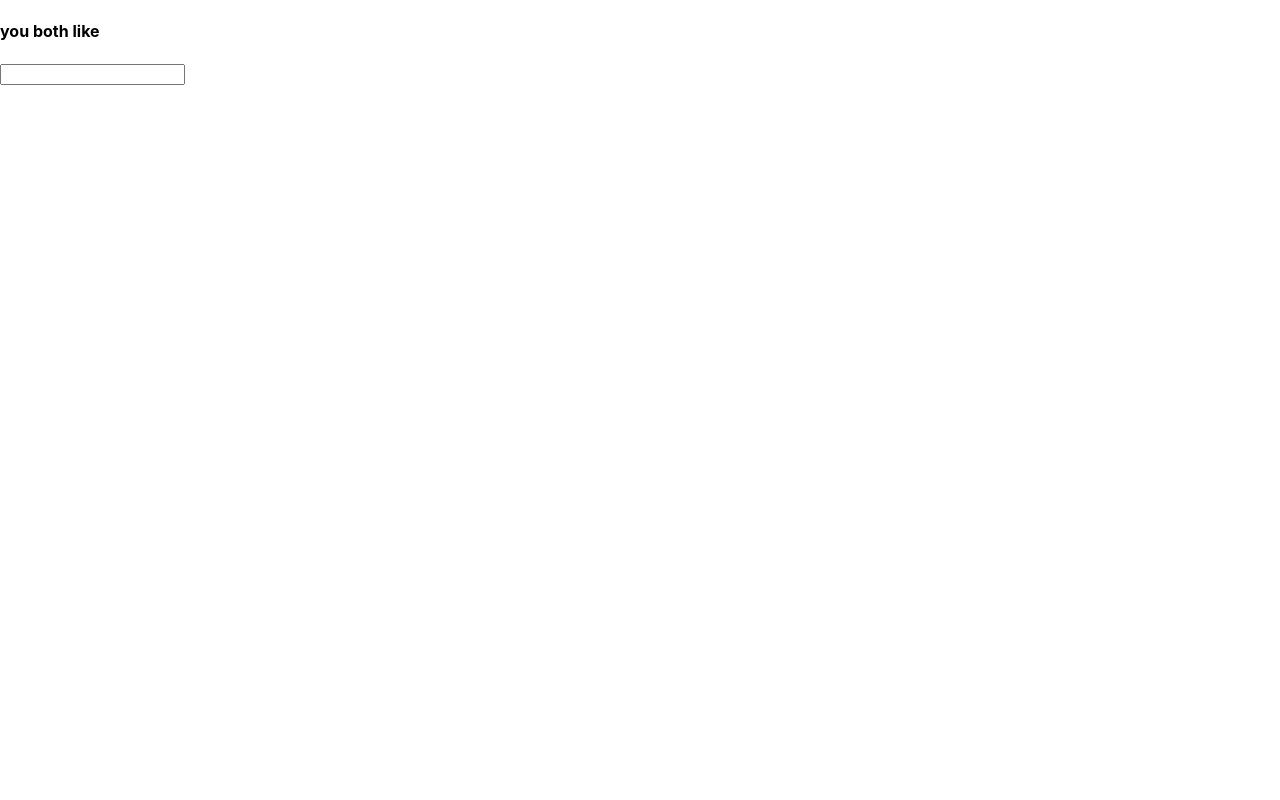
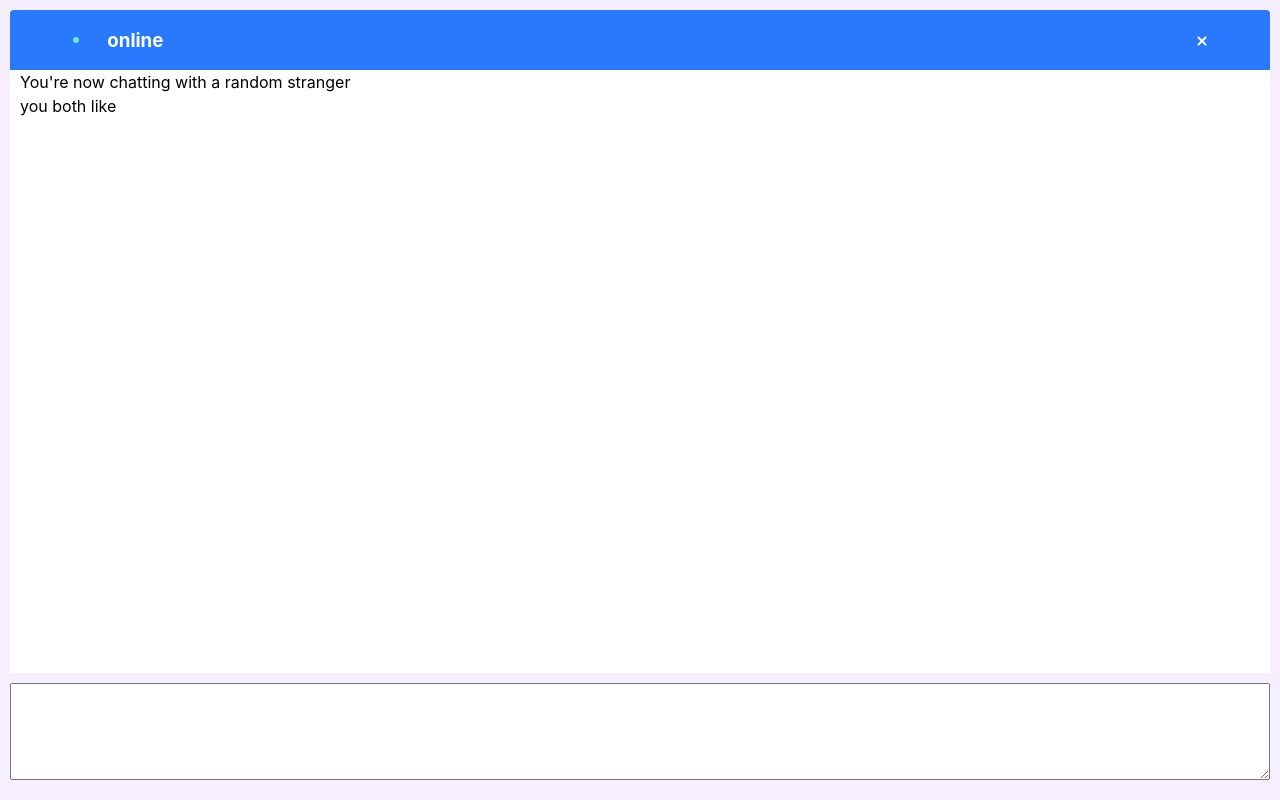
Before and after one commit to chaehyun100070579/videochatApp, a React (Create React App) app in the folder client/: page /TextChatRoom in a window 1280 px wide. Built offline with nearby package versions, Linux system fonts and the light colour scheme; no server answers.

Commit message:
implement infobar componenet and beautify pages

```diff
--- /dev/null
+++ b/client/src/components/views/InfoBar/InfoBar.css
@@ -0,0 +1,29 @@
+
+.infoBar {
+    display: flex;
+    align-items: center;
+    justify-content: space-between;
+    background: #2979FF;
+    border-radius: 4px 4px 0 0;
+    height: 60px;
+    width: 100%;
+  }
+
+  .leftInnerContainer {
+    flex: 0.5;
+    display: flex;
+    align-items: center;
+    margin-left: 5%;
+    color: white;
+  }
+
+  .rightInnerContainer {
+    display: flex;
+    flex: 0.5;
+    justify-content: flex-end;
+    margin-right: 5%;
+  }
+
+  .onlineIcon {
+    margin-right: 5%;
+  }
--- /dev/null
+++ b/client/src/components/views/InfoBar/InfoBar.js
@@ -0,0 +1,20 @@
+import React from 'react';
+
+import onlineIcon from '../../../icons/onlineIcon.png';
+import closeIcon from '../../../icons/closeIcon.png';
+
+import './InfoBar.css';
+
+const InfoBar = () => (
+  <div className="infoBar">
+    <div className="leftInnerContainer">
+      <img className="onlineIcon" src={onlineIcon} alt="online icon" />
+      <h3>online</h3>
+    </div>
+    <div className="rightInnerContainer">
+      <a href="/"><img src={closeIcon} alt="close icon" /></a>
+    </div>
+  </div>
+);
+
+export default InfoBar;
--- a/client/src/components/views/LandingPage/LandingPage.css
+++ b/client/src/components/views/LandingPage/LandingPage.css
@@ -1,8 +1,17 @@
 .LandingPageTitle {
-    margin: 10px;
+    margin: 0px;
     text-align: center;
 }
 
 #chatOptionBox, #chatboxTag {
     text-align: center;
+    width: auto;
 }
+
+.landingPageOuterContainer{
+    min-width: 650px;
+    background-color: #F5EFFF;
+    justify-content: center;
+    align-items: center;
+    height: 100vh;
+}
--- a/client/src/components/views/LandingPage/LandingPage.js
+++ b/client/src/components/views/LandingPage/LandingPage.js
@@ -62,7 +62,7 @@ function LandingPage(props) {
     };
 
     return (
-        <div>
+        <div className="landingPageOuterContainer">
             <h1 className='LandingPageTitle'>Live Chat</h1>
             <div id='chatboxTag'>
                 {chipArr.map(data => {
--- a/client/src/components/views/TextChatRoom/TextChatRoom.css
+++ b/client/src/components/views/TextChatRoom/TextChatRoom.css
@@ -0,0 +1,40 @@
+.outerContainer {
+    display: flex;
+    justify-content: center;
+    align-items: center;
+    height: 100vh;
+    background-color: #F5EFFF;
+  }
+
+  .container {
+    display: flex;
+    flex-direction: column;
+    justify-content: flex-start;
+    background: #FFFFFF;
+    border-radius: 8px;
+    height: calc(100% - 20px);
+    width: calc(100% - 20px);
+  }
+
+  .logWrapper{
+    height: 85%;
+    display: flex;
+    flex-direction: column;
+    justify-content: flex-start;
+
+  }
+
+  .logWrapper > span {
+    padding:2px 10px 2px 10px;
+  }
+
+  .messageWrapper{
+    height: 15%;
+    background-color: #F5EFFF;
+  }
+
+  .messageTextArea{
+    height: calc(100% - 26px);
+    margin: 10px 10px 10px 0px;
+    width: calc(100% - 6px);
+  }
--- a/client/src/components/views/TextChatRoom/TextChatRoom.js
+++ b/client/src/components/views/TextChatRoom/TextChatRoom.js
@@ -1,6 +1,8 @@
 import React, { useState, useEffect } from 'react';
 import queryString from 'query-string';
 import io from 'socket.io-client';
+
+import InfoBar from '../InfoBar/InfoBar';
 
 import './TextChatRoom.css';
 
@@ -46,13 +48,21 @@ function TextChatRoom({location}) {
 
     return (
         <div className="outerContainer">
-            <h4>you both like {interestString} </h4>
             <div className="container">
-                <input
-                    value={message}
-                    onChange={(event) => setMessage(event.target.value)}
-                    onKeyPress={event => event.key ==='Enter' ? sendMessage(event) : null}
-                 />
+                <div className ="logWrapper">
+                    <InfoBar/>
+                    <span>You're now chatting with a random stranger</span>
+                    <span className="interestTitle">you both like {interestString} </span>
+                </div>
+
+                <div className="messageWrapper">
+                    <textarea
+                        className="messageTextArea"
+                        value={message}
+                        onChange={(event) => setMessage(event.target.value)}
+                        onKeyPress={event => event.key ==='Enter' ? sendMessage(event) : null}
+                    />
+                </div>
             </div>
         </div>
     );
```
Also changed, not shown: client/src/icons/closeIcon.png (added), client/src/icons/onlineIcon.png (added).
